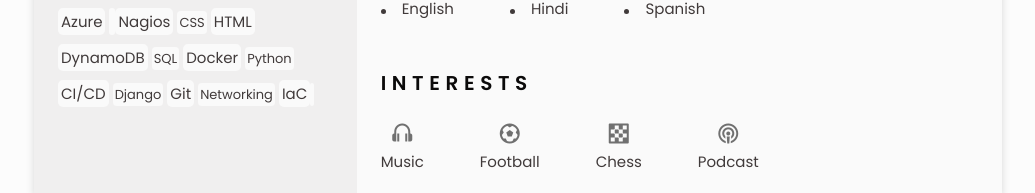
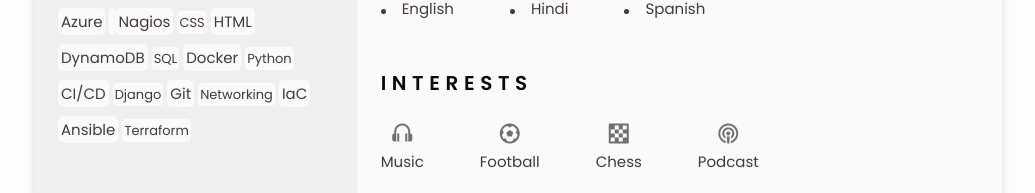
Before and after one commit to dharangsharma/Portfolio_Website, a plain HTML site: page index.html in a window 1280 px wide. Shown: the part 1393-1586 px from the top of the page, without its empty margins (122-1157 px from the left). Drawn offline with nearby package versions, Linux system fonts and the light colour scheme; no server answers.

Commit message:
Update index.html

```diff
--- a/index.html
+++ b/index.html
@@ -223,7 +223,8 @@
                                 <p id="skill-stronger">Git</p>
                                 <p id="skill">Networking</p>
                                 <p id="skill-stronger">IaC</p>
-                                <p id="skill"></p>
+                                <p id="skill-stronger">Ansible</p>
+                                <p id="skill">Terraform</p>
                         </div>
                     </div>
                 </section>
```
